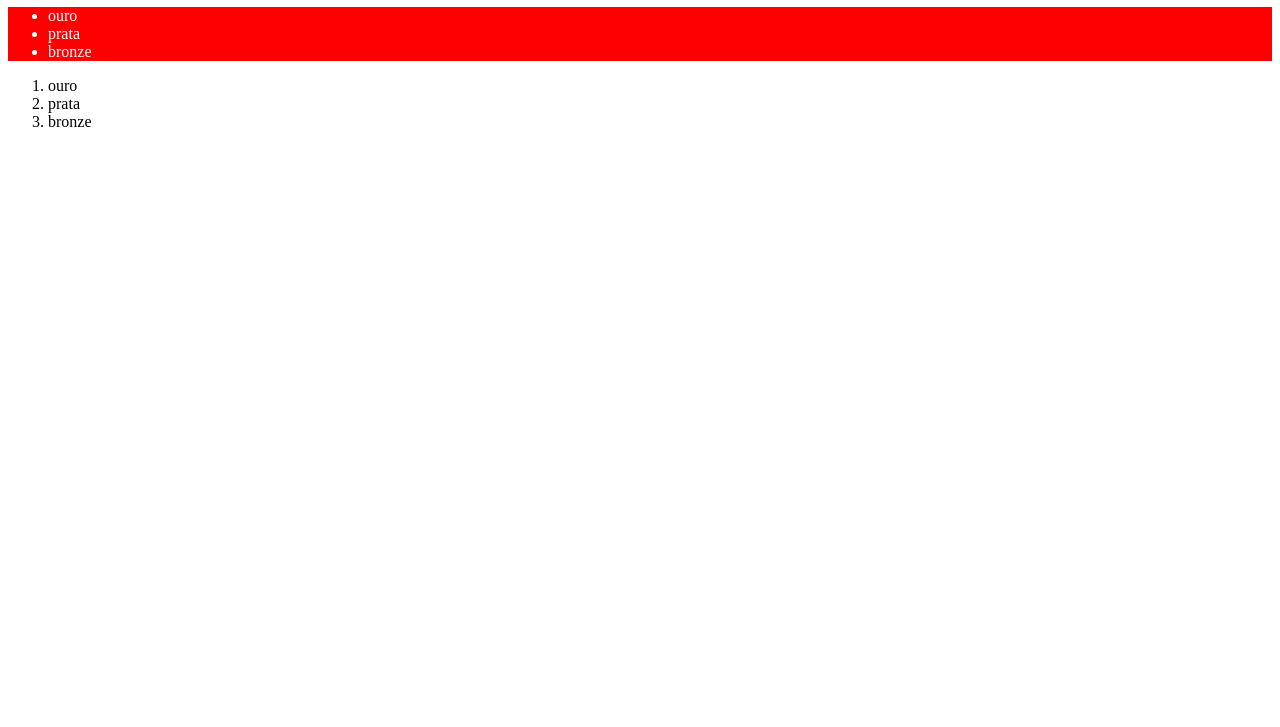
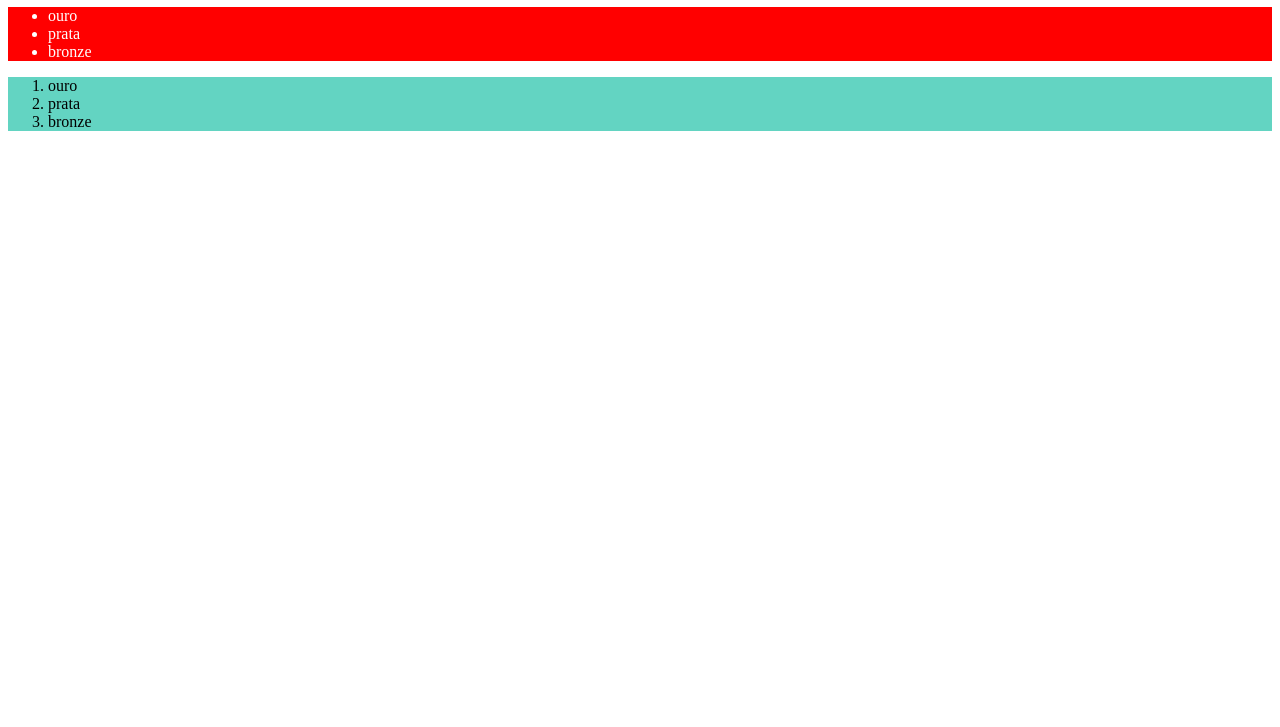
Before and after one commit to rafaele20240/rafaele-site, a plain HTML site: page index.html in a window 1280 px wide. Shown: the part 73-800 px from the top of the page. Drawn offline with Linux system fonts and the light colour scheme.

Commit message:
nxhsguhasbfkwuyrg

```diff
--- a/index.html
+++ b/index.html
@@ -27,6 +27,11 @@
         background-color:red;
         color: white;
     }
+
+    ol {
+        background-color:rgb(99, 212, 194);
+        color: black;
+    }
 </style>
 
 </body>
```
